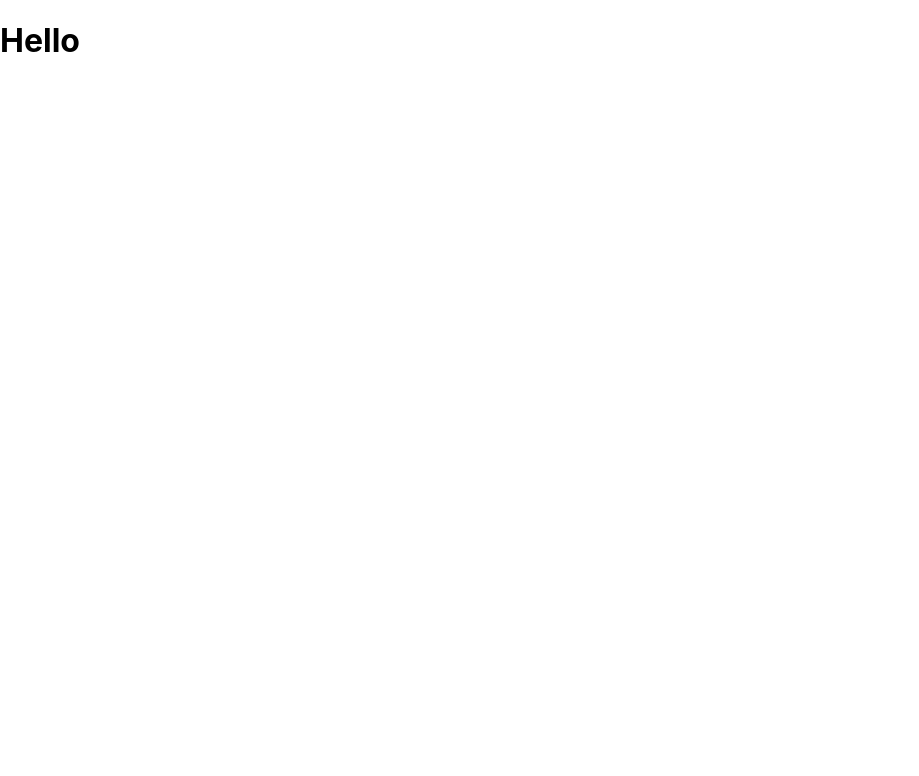
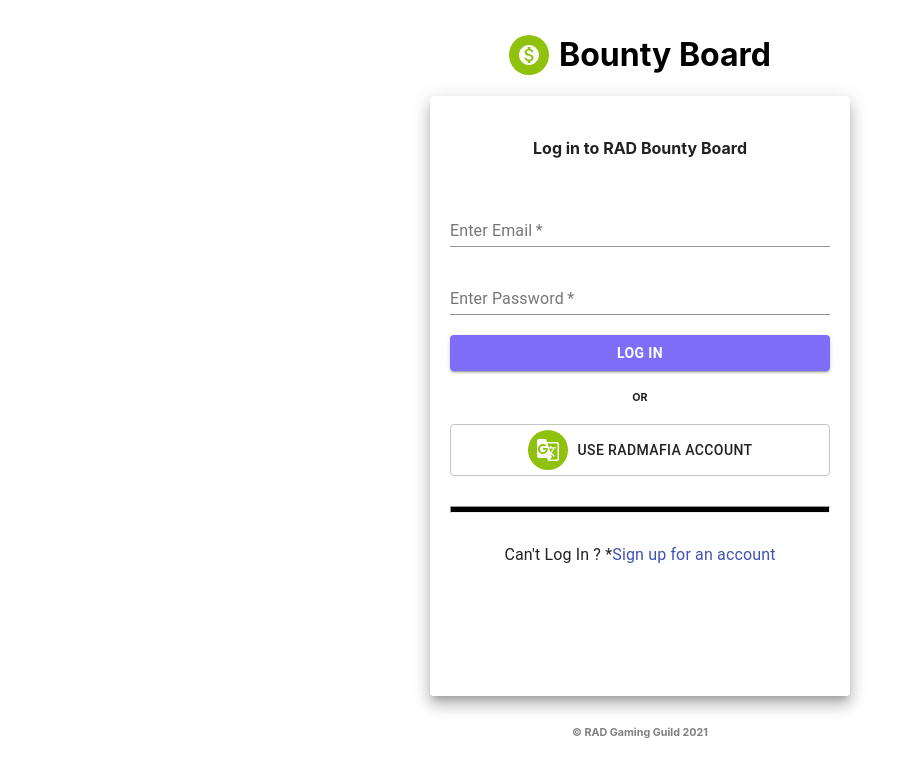
Before and after one commit to dlanoronald123/bountyboard, a React (Create React App) app: page / in a window 1280 px wide. Shown: the top 776 px of the page, without its empty margins (0-919 px from the left). Built offline with nearby package versions, Linux system fonts and the light colour scheme.

Commit message:
Added Login component

```diff
--- a/src/App.js
+++ b/src/App.js
@@ -1,9 +1,15 @@
+import Login from './components/Login';
+// import Register from './components/Register';
+// import EditAccount from './components/EditAccount';
+
 
 function App() {
   return (
-    <div className="App">
-      <h1>Hello</h1>
-    </div>
+    <>
+      <Login/>
+      {/* <Register/> */}
+      {/* <EditAccount /> */}
+    </>
   );
 }
 
--- /dev/null
+++ b/src/components/Login.js
@@ -0,0 +1,63 @@
+import React from 'react'
+import { Grid, Paper, Avatar, TextField, Button, Typography, Link } from '@material-ui/core'
+import MonetizationOnIcon from '@material-ui/icons/MonetizationOn';
+import GTranslateIcon from '@material-ui/icons/GTranslate';
+
+const Login = () => {
+	const paperStyle={padding:20, height: '70vh', width:380, margin:'20px auto'}
+	const title = {display: 'flex', justifyContent:'center', marginTop: '35px'}
+	const logo = {backgroundColor: '#90c10c', marginRight: "10px"}
+	const subtitle = {margin: '20px'}
+	const signup = {marginTop: '20px'}
+	const textField = {marginTop: '20px'}
+	const btn = {marginTop: '20px', backgroundColor:'#7e6df7', color:'white', fontWeight:'bold'}
+	const footer = {marginTop: '30px', color:'gray'}
+	const Line = ({ color }) => (
+    <hr
+        style={{
+					  marginTop: 30,
+						marginBottom: 30,
+            color: color,
+            backgroundColor: color,
+            height: 5
+        }}
+    />
+);
+
+  return (
+    <>
+		<Grid>
+			<h1 style={title}><Avatar style={logo}><MonetizationOnIcon/></Avatar>  Bounty Board</h1>
+			<Paper elevation={10} style={paperStyle}>
+				<Grid align='center'>
+					<h4>Log in to RAD Bounty Board</h4>
+				</Grid>
+
+				<TextField label="Enter Email" fullWidth required style={textField}/>
+				<TextField label="Enter Password" type='password' fullWidth required style={textField}/>
+					<Button type='submit' style={btn} fullWidth variant='contained' onClick={() => {
+							alert("I'm a button.");
+						}}>LOG IN</Button>
+						<h6 align='center' style={subtitle}>OR</h6>
+						<Button type='submit' fullWidth variant='outlined'  onClick={() => {
+							alert("I'm a button.");
+						}}><Avatar style={logo}><GTranslateIcon/></Avatar>Use RADMafia Account</Button>
+					<Line color="black" />
+
+					<Typography align='center' style={signup}>
+						Can't Log In ? *
+						<Link href="#">
+							Sign up for an account
+						</Link>
+					</Typography>
+			</Paper>
+
+			<h6 align='center' style={footer}>&copy; RAD Gaming Guild 2021</h6>
+		</Grid>
+
+
+    </>
+  )
+}
+
+export default Login
```
